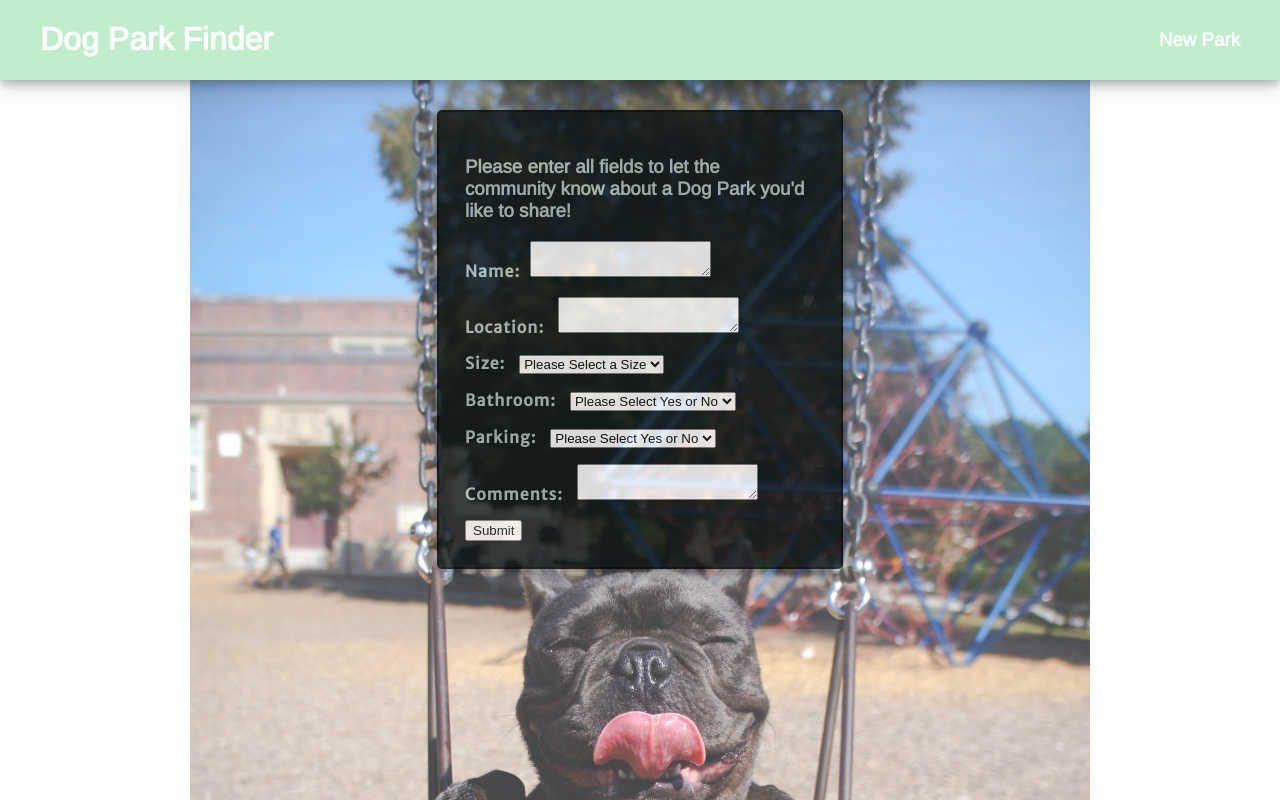
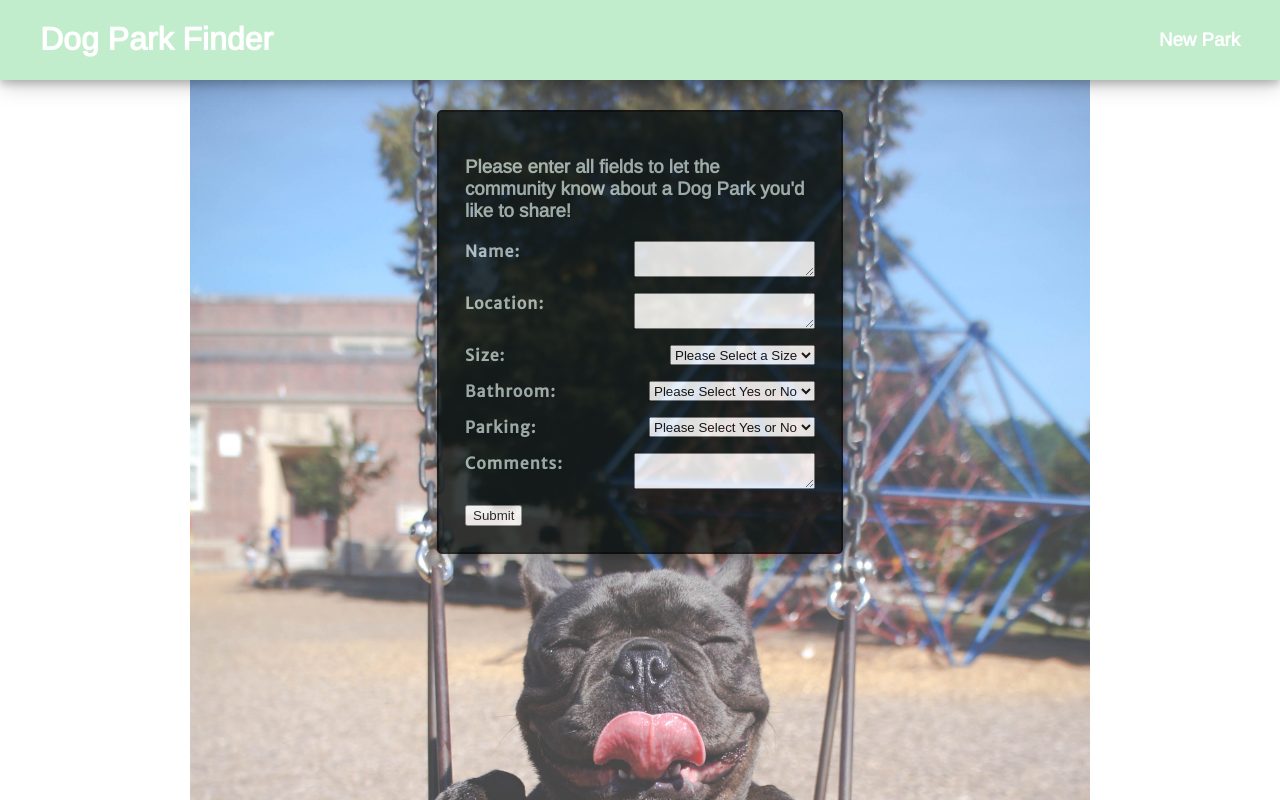
Before and after one commit to jessicasklee/ReactJS-Front-End-Dog-Park-Finder-App, a React (Create React App) app in the folder dog-park/: page /create in a window 1280 px wide. Built offline with nearby package versions, Linux system fonts and the light colour scheme.

Commit message:
added flexbox to form

```diff
--- a/dog-park/src/Create/Create.css
+++ b/dog-park/src/Create/Create.css
@@ -21,3 +21,8 @@ label {
 input {
 	align-self: center;
 }
+
+.new-park p {
+  display: flex;
+  justify-content: space-between;
+}
```
